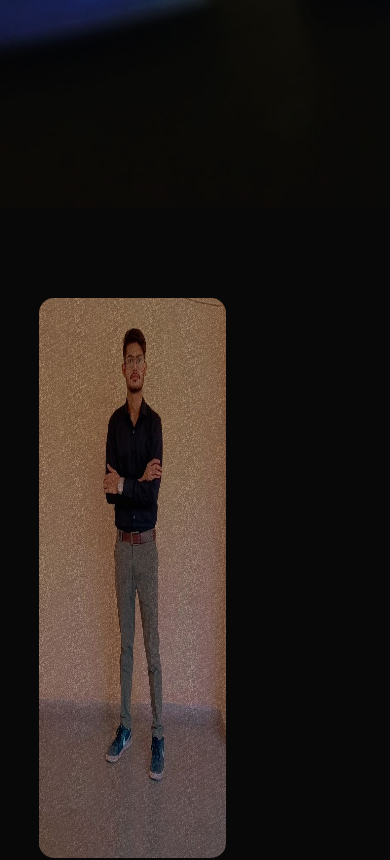
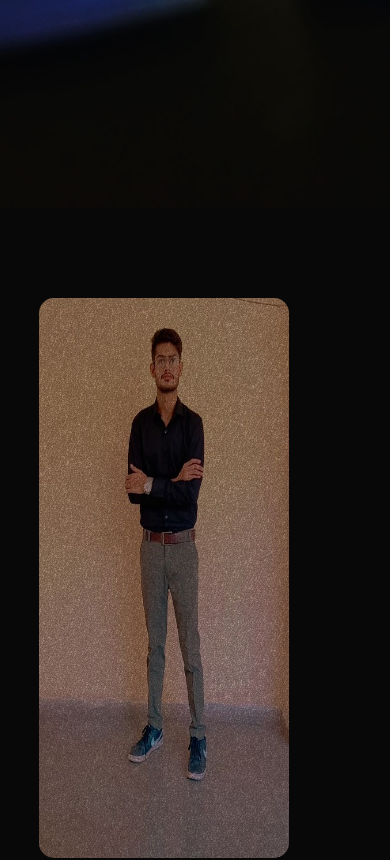
Before and after one commit to pushpendra2001/portfolio, a plain HTML site: page index.html in a window 390 px wide. Shown: the part 636-1496 px from the top of the page. Drawn offline with Linux system fonts and the light colour scheme.

Commit message:
Update style.css

```diff
--- a/style.css
+++ b/style.css
@@ -383,14 +383,14 @@ nav .fas {
   .copy-right {
     font-size: 14px;
   }
+  .about-col-1 img {
+  width: 80%;
+  height: 100px;
+  border-radius: 15px;
+}
 }
 #msg {
   color: #74e5f6;
   margin-top: -40px;
   display: block;
 }
-.about-col-1 img {
-  width: 60%;
-/*   height: 100px; */
-  border-radius: 15px;
-}
```
